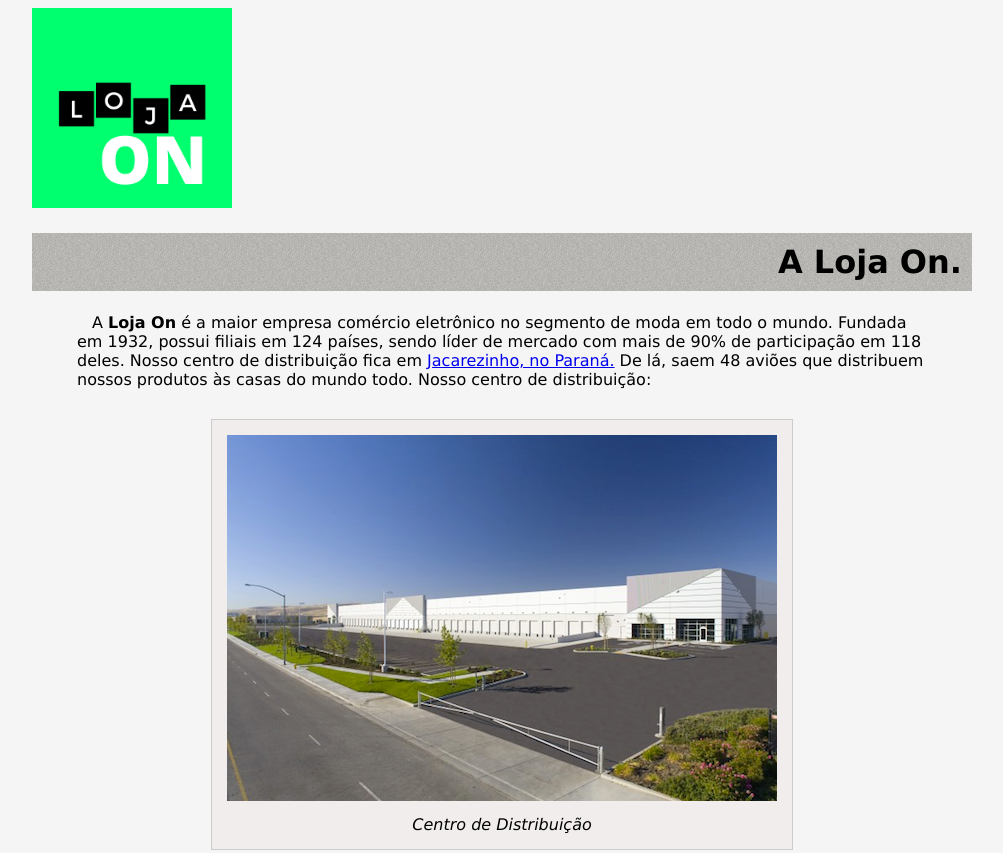
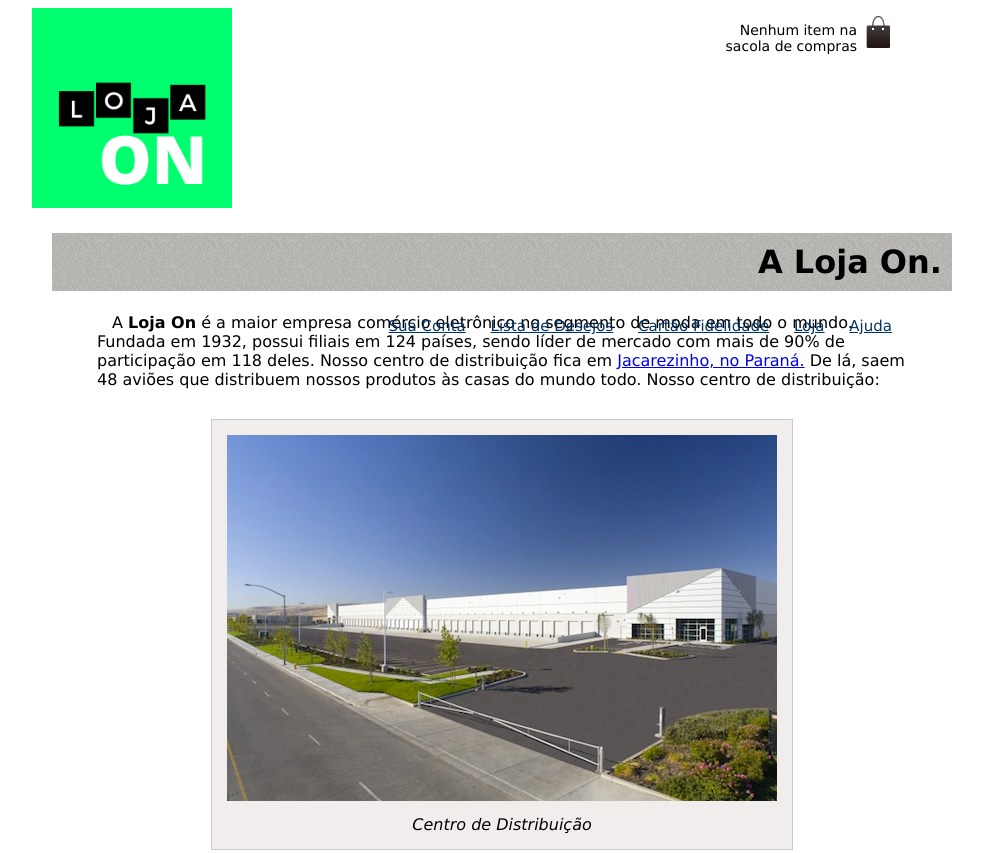
Before and after one commit to fabianocardosodev/lojaon, a plain HTML site: page sobre.html in a window 1280 px wide. Shown: the top 853 px of the page, without its empty margins (138-1141 px from the left). Drawn offline with Linux system fonts and the light colour scheme.

Commit message:
inserindo header na pag. sobre

```diff
--- a/css/estilos.css
+++ b/css/estilos.css
@@ -32,7 +32,7 @@ body {
 
 .container {
     margin: 0 auto;
-    width: 600px;
+    width: 900px;
 }
 
 header {
@@ -41,6 +41,6 @@ header {
 
 .menu-opcoes {
     position: absolute;
-    bottom: -15px;
-    right: 0;
+    bottom: 0px;
+    right: 0px;
 }
--- a/css/sobre.css
+++ b/css/sobre.css
@@ -28,7 +28,7 @@ figcaption {
 }
 
 body {
-    background-color: whitesmoke;
+    background-color: #ffffff;
 }
 
 p {
@@ -68,3 +68,41 @@ figcaption {
     float: right;
     margin: 0 0 10px 10px;
 }
+
+.sacola {
+    background-image: url(sacola.png);
+    background-repeat: no-repeat;
+    background-position: top right;
+    font-size: 14px;
+    padding-right: 35px;
+    text-align: right;
+    width: 140px;
+    padding-top: 8px;
+    position: absolute;
+    top: 0;
+    right: 250px;
+}
+
+.menu-opcoes ul {
+    font-size: 15px;
+}
+
+.menu-opcoes a {
+    color: #003366;
+}
+
+.menu-opcoes ul li {
+    display: inline;
+    margin-left: 20px;
+}
+
+.container {
+    margin: 0 auto;
+    width: 900px;
+}
+
+.menu-opcoes {
+    position: absolute;
+    bottom: 450px;
+    right: 250px;
+}
--- a/sobre.html
+++ b/sobre.html
@@ -5,10 +5,28 @@
         <title>Sobre a Loja On</title>
         <link rel="stylesheet" href="css/sobre.css">
 
+
     </head>
 <body>
     <img src="img\logolojaon.png" width="200" alt="Logo Loja On">
+    <header class="container">
 
+        <!--[if	lt	IE	9]>
+            <script	src="//html5shiv.googlecode.com/svn/trunk/html5.js"></script>
+        <![endif]-->
+    <p class ="sacola">
+        Nenhum item na sacola de compras
+    </p>
+
+    <nav class="menu-opcoes">
+        <ul>
+            <li><a href="#">Sua Conta</a></li>
+            <li><a href="#">Lista de Desejos</a></li>
+            <li><a href="#">Cartão Fidelidade</a></li>
+            <li><a href="index.html">Loja</a></li>
+            <li><a href="#">Ajuda</a></li>
+        </ul>
+    </nav>
     <h1>A Loja On.</h1>
 
 <p>
```
Also changed, not shown: index.html (+0 -1 lines).
